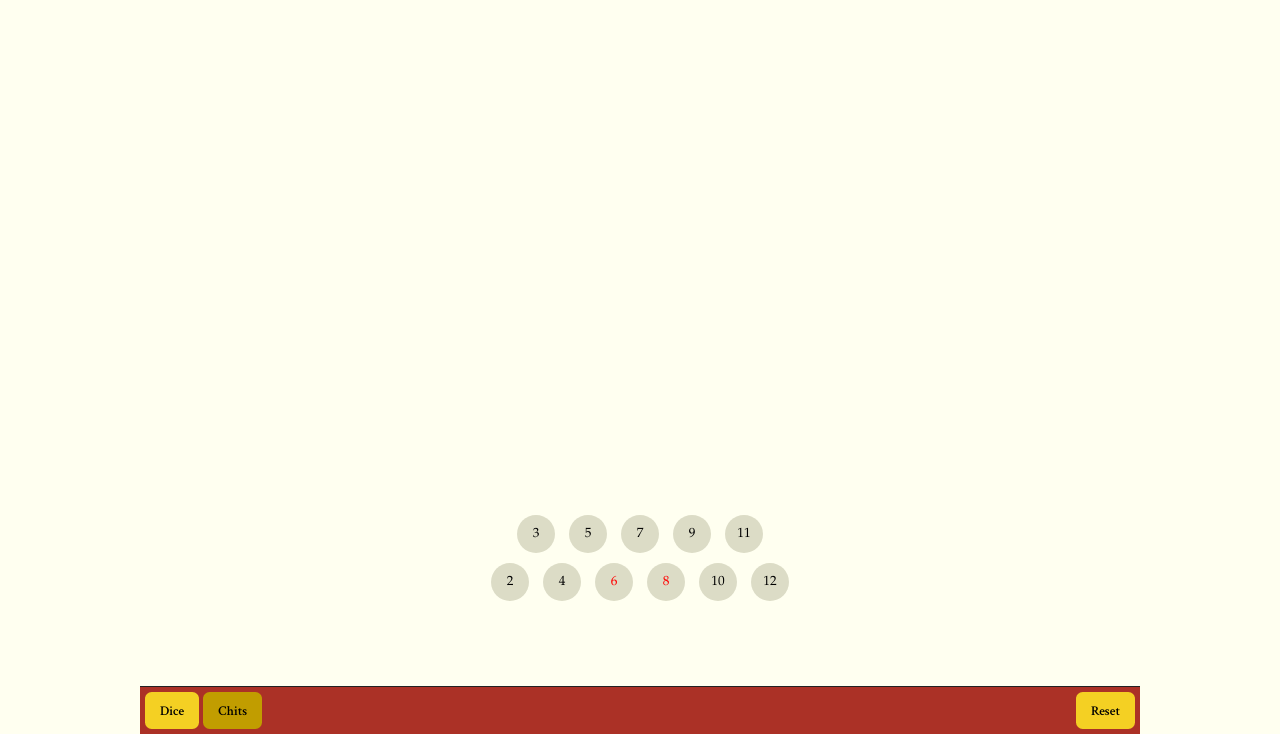
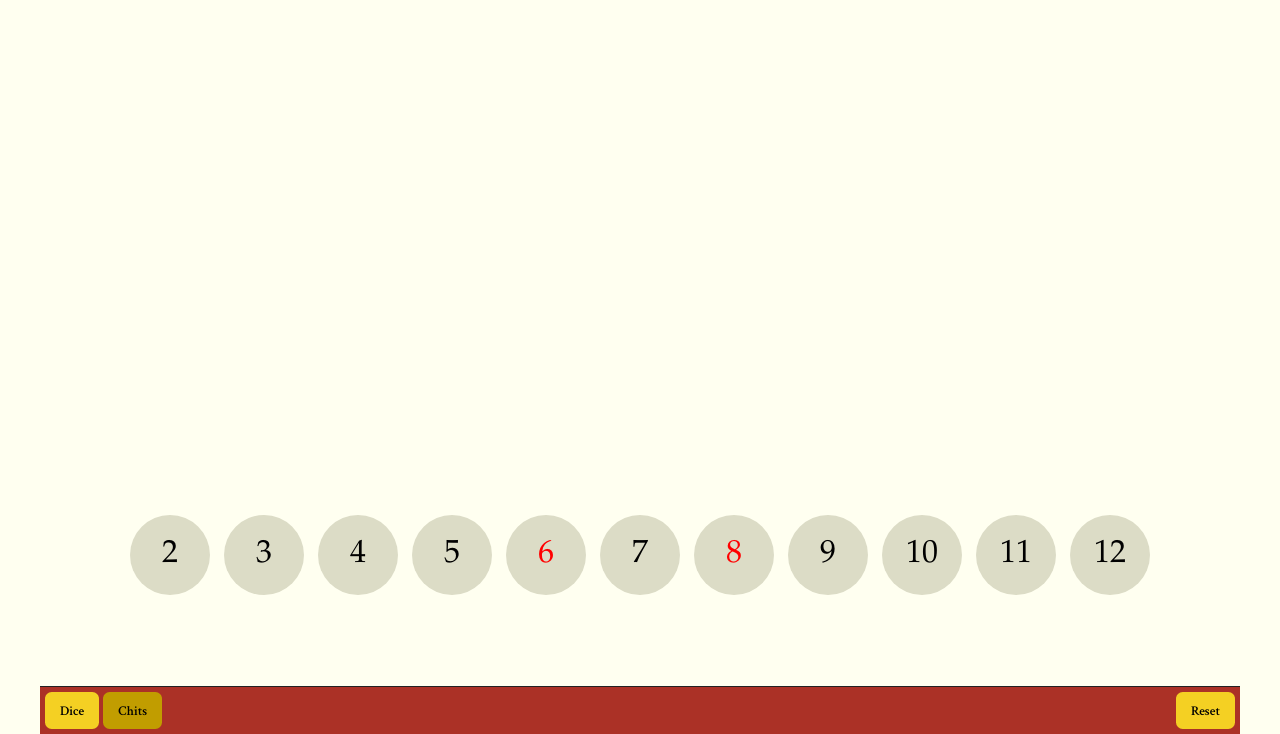
Before and after one commit to psalaets/catally, a website with bundled scripts: page app/index.html in a window 1280 px wide. Both pictures are taken after a click on the button "Chits". Shown: the part 66-800 px from the top of the page. Built offline with nearby package versions, Linux system fonts and the light colour scheme; files whose address does not match are found by name.

Commit message:
adjust chit size and orientation based on viewport size

```diff
--- a/app/index.html
+++ b/app/index.html
@@ -22,19 +22,32 @@
         <div id="chart"></div>
 
         <div id="chits" class="hidden">
-            <div class="chit-row">
+            <div class="chit-row crunched">
                 <button class="chit" data-number="3">3</button>
                 <button class="chit" data-number="5">5</button>
                 <button class="chit" data-number="7">7</button>
                 <button class="chit" data-number="9">9</button>
                 <button class="chit" data-number="11">11</button>
             </div>
-            <div class="chit-row">
+            <div class="chit-row crunched">
                 <button class="chit" data-number="2">2</button>
                 <button class="chit" data-number="4">4</button>
                 <button class="chit likely" data-number="6">6</button>
                 <button class="chit likely" data-number="8">8</button>
                 <button class="chit" data-number="10">10</button>
+                <button class="chit" data-number="12">12</button>
+            </div>
+            <div class="chit-row wide">
+                <button class="chit" data-number="2">2</button>
+                <button class="chit" data-number="3">3</button>
+                <button class="chit" data-number="4">4</button>
+                <button class="chit" data-number="5">5</button>
+                <button class="chit likely" data-number="6">6</button>
+                <button class="chit" data-number="7">7</button>
+                <button class="chit likely" data-number="8">8</button>
+                <button class="chit" data-number="9">9</button>
+                <button class="chit" data-number="10">10</button>
+                <button class="chit" data-number="11">11</button>
                 <button class="chit" data-number="12">12</button>
             </div>
         </div>
--- a/app/styles/app.css
+++ b/app/styles/app.css
@@ -2,7 +2,7 @@
 
 body {
     position: relative;
-    max-width: 1000px;
+    max-width: 1200px;
     margin: 0 auto;
     height: 100vh;
     background: #fffff0;
@@ -114,6 +114,70 @@ body {
     width: 100%;
 }
 
+.chit-row.wide {
+    display: none;
+}
+
+@media (min-width: 600px) {
+    .chit-row.wide {
+        display: block;
+    }
+
+    .chit-row.crunched {
+        display: none;
+    }
+}
+
+@media (min-width: 800px) {
+    .chit-row.wide {
+        display: block;
+    }
+
+    .chit-row.wide .chit {
+        width: 50px;
+        height: 50px;
+        border-radius: 25px;
+    }
+
+    .chit-row.crunched {
+        display: none;
+    }
+}
+
+@media (min-width: 900px) {
+    .chit-row.wide {
+        display: block;
+    }
+
+    .chit-row.wide .chit {
+        width: 64px;
+        height: 64px;
+        border-radius: 32px;
+        font-size: 24px;
+    }
+
+    .chit-row.crunched {
+        display: none;
+    }
+}
+
+@media (min-width: 1100px) {
+    .chit-row.wide {
+        display: block;
+    }
+
+    .chit-row.wide .chit {
+        width: 80px;
+        height: 80px;
+        border-radius: 40px;
+        font-size: 32px;
+    }
+
+    .chit-row.crunched {
+        display: none;
+    }
+}
+
 .chit {
     margin: 0 5px;
 
```
